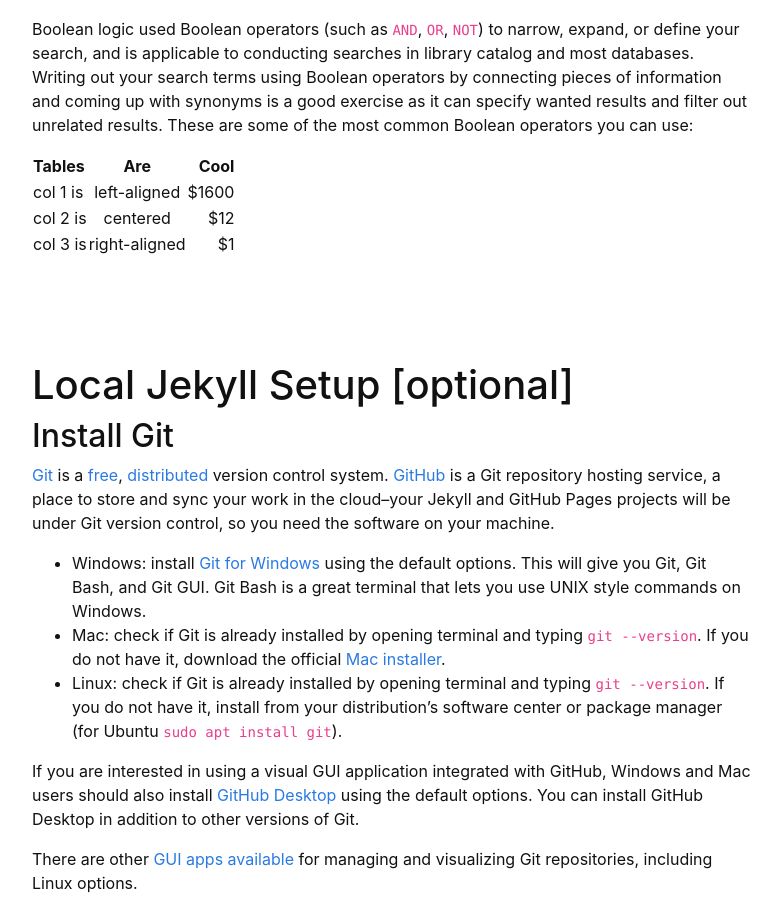
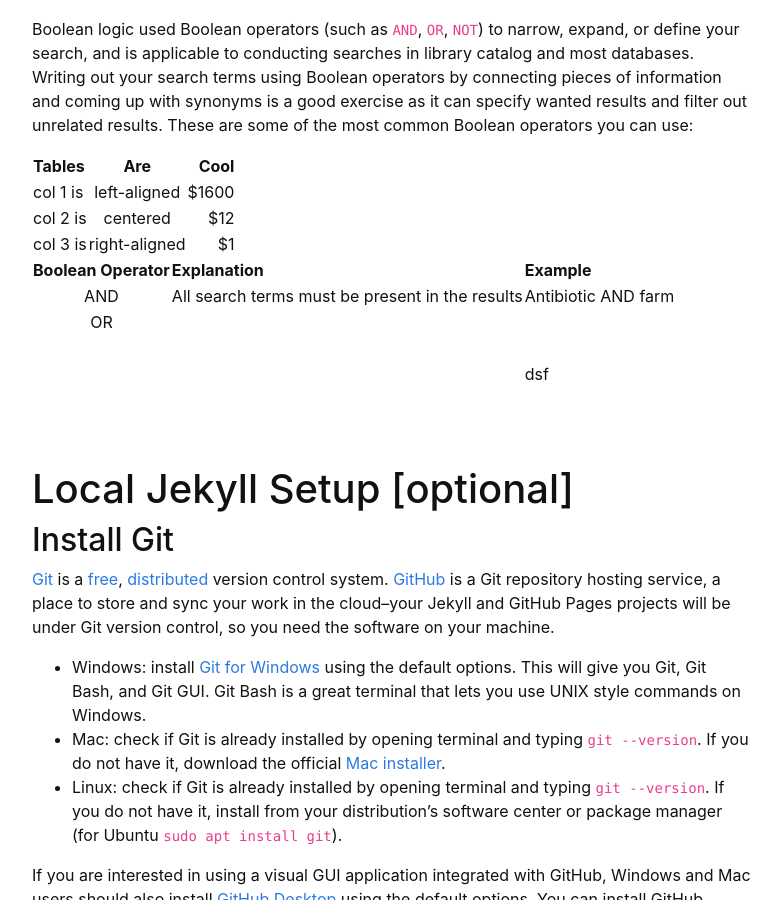
Before and after one commit to hanwendong1/AVS463-f20, a Jekyll site: the page built from content/Getting-Started.md, in a window 1280 px wide and 900 px high, scrolled down 480 px. Shown: the whole window, without its empty margins (248-1029 px from the left). Built offline with Jekyll 4.4.1, drawn with Linux system fonts in a browser that asks for light colours.

Commit message:
Update Getting-Started.md

```diff
--- a/content/Getting-Started.md
+++ b/content/Getting-Started.md
@@ -5,14 +5,19 @@ nav: true
 
 # Boolean Logic
 When conducting college-level research, there is a general process to follow:
+
 {% capture text %}
+
 1. Select topic
 2. Use Boolean logic to expand or narrow key concepts or keywords
 3. Select a database
 4. Evaluate and revise search strategy
 5. Choose items and find full-text online or in print
+
 {% endcapture %}
+
 {% include card.md text=text header="Research Process" %}
+
 Since you have already selected your topic, this guide will focus on the other aspects of research process. First, let’s talk about Boolean logic.
 
 Boolean logic used Boolean operators (such as `AND`, `OR`, `NOT`) to narrow, expand, or define your search, and is applicable to conducting searches in library catalog and most databases. Writing out your search terms using Boolean operators by connecting pieces of information and coming up with synonyms is a good exercise as it can specify wanted results and filter out unrelated results. These are some of the most common Boolean operators you can use:
@@ -24,11 +29,15 @@ Boolean logic used Boolean operators (such as `AND`, `OR`, `NOT`) to narrow, exp
 | col 2 is |    centered   |   $12 |
 | col 3 is | right-aligned |    $1 |
 
-|   	|   	|   	|   	|   	|
-|---	|---	|---	|---	|---	|
-|   	|   	|   	|   	|   	|
-|   	|   	|   	|   	|   	|
-|   	|   	|   	|   	|   	|
+| Boolean Operator 	| Explanation 	| Example 	|
+|:----------------:	|-------------	|---------	|
+|        AND       	|All search terms must be present in the results             	|Antibiotic AND farm         	|
+|        OR        	|             	|         	|
+|                  	|             	|         	|
+|                  	|             	| dsf     	|
+|                  	|             	|         	|
+|                  	|             	|         	|
+|                  	|             	|         	|
 
 # Local Jekyll Setup [optional]
 
```
